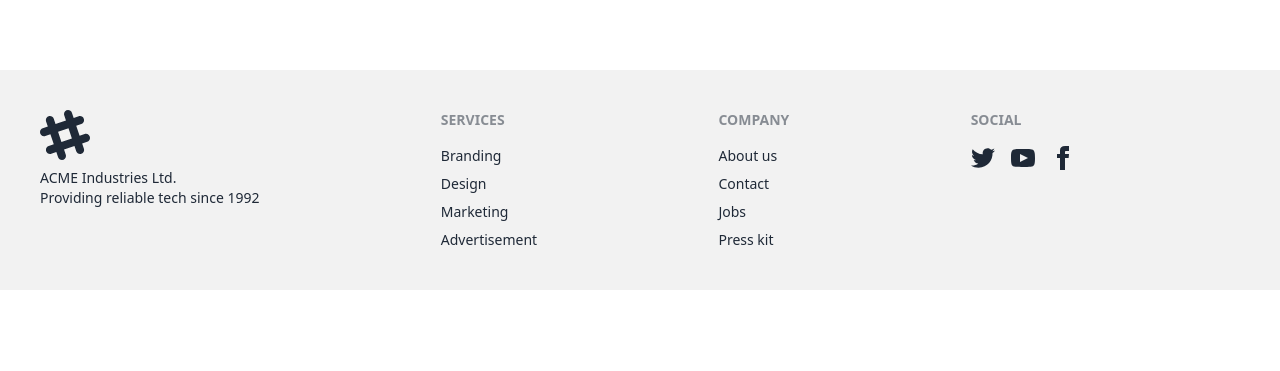
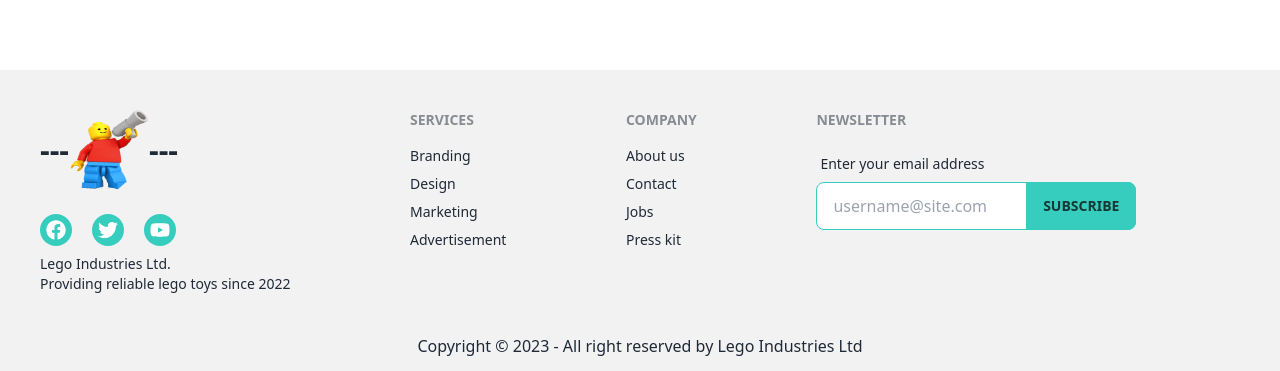
Before and after one commit to ImranSarkerWeb/lego-toy-client, a React (Vite) app: page / in a window 1280 px wide. Shown: the part 4154-4525 px from the top of the page. Before the commit the page ends 4444 px from the top, so only its background shows below. Built offline with nearby package versions, Linux system fonts and the light colour scheme.

Commit message:
footer updated

```diff
--- a/src/pages/shared/Footer/Footer.jsx
+++ b/src/pages/shared/Footer/Footer.jsx
@@ -1,22 +1,38 @@
+import { Link } from "react-router-dom";
+import lego from "../../../assets/logo/lego-logo.png";
+import { FaFacebook, FaTwitter, FaYoutube } from "react-icons/fa";
+
 const Footer = () => {
+  const socialBtnClass =
+    "btn btn-circle btn-sm border-none text-xl text-center bg-accent hover:bg-accent-focus hover:duration-300";
   return (
-    <footer className="footer p-10 bg-base-200 text-base-content">
+    <footer className=" bg-base-200 text-base-content">
+      <div className="footer p-10 bg-base-200 text-base-content">
+        {" "}
         <div>
-        <svg
-          width="50"
-          height="50"
-          viewBox="0 0 24 24"
-          xmlns="http://www.w3.org/2000/svg"
-          fillRule="evenodd"
-          clipRule="evenodd"
-          className="fill-current"
-        >
-          <path d="M22.672 15.226l-2.432.811.841 2.515c.33 1.019-.209 2.127-1.23 2.456-1.15.325-2.148-.321-2.463-1.226l-.84-2.518-5.013 1.677.84 2.517c.391 1.203-.434 2.542-1.831 2.542-.88 0-1.601-.564-1.86-1.314l-.842-2.516-2.431.809c-1.135.328-2.145-.317-2.463-1.229-.329-1.018.211-2.127 1.231-2.456l2.432-.809-1.621-4.823-2.432.808c-1.355.384-2.558-.59-2.558-1.839 0-.817.509-1.582 1.327-1.846l2.433-.809-.842-2.515c-.33-1.02.211-2.129 1.232-2.458 1.02-.329 2.13.209 2.461 1.229l.842 2.515 5.011-1.677-.839-2.517c-.403-1.238.484-2.553 1.843-2.553.819 0 1.585.509 1.85 1.326l.841 2.517 2.431-.81c1.02-.33 2.131.211 2.461 1.229.332 1.018-.21 2.126-1.23 2.456l-2.433.809 1.622 4.823 2.433-.809c1.242-.401 2.557.484 2.557 1.838 0 .819-.51 1.583-1.328 1.847m-8.992-6.428l-5.01 1.675 1.619 4.828 5.011-1.674-1.62-4.829z"></path>
-        </svg>
+          <div className="text-3xl flex font-semibold items-center">
+            <span> ---</span>
+            <Link to="/">
+              <img src={lego} className="w-20" />
+            </Link>
+            <span>---</span>
+          </div>
+
+          <div className="flex gap-5 justify-center md:justify-start items-center mt-4">
+            <a className={socialBtnClass}>
+              <FaFacebook />
+            </a>
+            <a className={socialBtnClass}>
+              <FaTwitter />
+            </a>
+            <a className={socialBtnClass}>
+              <FaYoutube />
+            </a>
+          </div>
           <p>
-          ACME Industries Ltd.
+            Lego Industries Ltd.
             <br />
-          Providing reliable tech since 1992
+            Providing reliable lego toys since 2022
           </p>
         </div>
         <div>
@@ -34,42 +50,26 @@ const Footer = () => {
           <a className="link link-hover">Press kit</a>
         </div>
         <div>
-        <span className="footer-title">Social</span>
-        <div className="grid grid-flow-col gap-4">
-          <a>
-            <svg
-              xmlns="http://www.w3.org/2000/svg"
-              width="24"
-              height="24"
-              viewBox="0 0 24 24"
-              className="fill-current"
-            >
-              <path d="M24 4.557c-.883.392-1.832.656-2.828.775 1.017-.609 1.798-1.574 2.165-2.724-.951.564-2.005.974-3.127 1.195-.897-.957-2.178-1.555-3.594-1.555-3.179 0-5.515 2.966-4.797 6.045-4.091-.205-7.719-2.165-10.148-5.144-1.29 2.213-.669 5.108 1.523 6.574-.806-.026-1.566-.247-2.229-.616-.054 2.281 1.581 4.415 3.949 4.89-.693.188-1.452.232-2.224.084.626 1.956 2.444 3.379 4.6 3.419-2.07 1.623-4.678 2.348-7.29 2.04 2.179 1.397 4.768 2.212 7.548 2.212 9.142 0 14.307-7.721 13.995-14.646.962-.695 1.797-1.562 2.457-2.549z"></path>
-            </svg>
-          </a>
-          <a>
-            <svg
-              xmlns="http://www.w3.org/2000/svg"
-              width="24"
-              height="24"
-              viewBox="0 0 24 24"
-              className="fill-current"
-            >
-              <path d="M19.615 3.184c-3.604-.246-11.631-.245-15.23 0-3.897.266-4.356 2.62-4.385 8.816.029 6.185.484 8.549 4.385 8.816 3.6.245 11.626.246 15.23 0 3.897-.266 4.356-2.62 4.385-8.816-.029-6.185-.484-8.549-4.385-8.816zm-10.615 12.816v-8l8 3.993-8 4.007z"></path>
-            </svg>
-          </a>
-          <a>
-            <svg
-              xmlns="http://www.w3.org/2000/svg"
-              width="24"
-              height="24"
-              viewBox="0 0 24 24"
-              className="fill-current"
-            >
-              <path d="M9 8h-3v4h3v12h5v-12h3.642l.358-4h-4v-1.667c0-.955.192-1.333 1.115-1.333h2.885v-5h-3.808c-3.596 0-5.192 1.583-5.192 4.615v3.385z"></path>
-            </svg>
-          </a>
+          <span className="footer-title">Newsletter</span>
+          <div className="form-control w-80">
+            <label className="label">
+              <span className="label-text">Enter your email address</span>
+            </label>
+            <div className="relative">
+              <input
+                type="text"
+                placeholder="username@site.com"
+                className="input input-bordered input-accent w-full pr-16"
+              />
+              <button className="btn btn-accent absolute top-0 right-0 rounded-l-none">
+                Subscribe
+              </button>
             </div>
+          </div>
+        </div>
+      </div>
+      <div className="text-center pb-4">
+        <p>Copyright © 2023 - All right reserved by Lego Industries Ltd</p>
       </div>
     </footer>
   );
```
Lines whose indentation alone changed are shown as unchanged.
